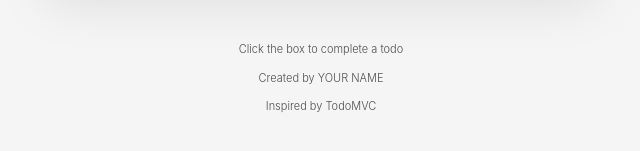
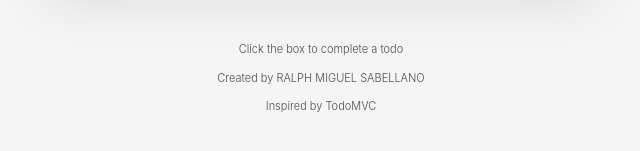
Before and after one commit to ralphmiguelsabellano/csit340-todomvc, a React (Vite) app: page / in a window 1280 px wide. Shown: the part 407-558 px from the top of the page, without its empty margins (319-959 px from the left). Built offline with nearby package versions, Linux system fonts and the light colour scheme.

Commit message:
chore: replace YOUR NAME with RALPH MIGUEL SABELLANO

```diff
--- a/src/App.jsx
+++ b/src/App.jsx
@@ -5,7 +5,7 @@ function App() {
   return (
     <div className="min-h-screen bg-[#f5f5f5] py-8 font-light text-[#111]">
       <Todos />
-      <Info name="YOUR NAME" />
+      <Info name="RALPH MIGUEL SABELLANO" />
     </div>
   )
 }
```
Also changed, not shown: src/components/Info.jsx (renamed from src/Components/Info.jsx), src/components/Todos.jsx (renamed from src/Components/Todos.jsx).
